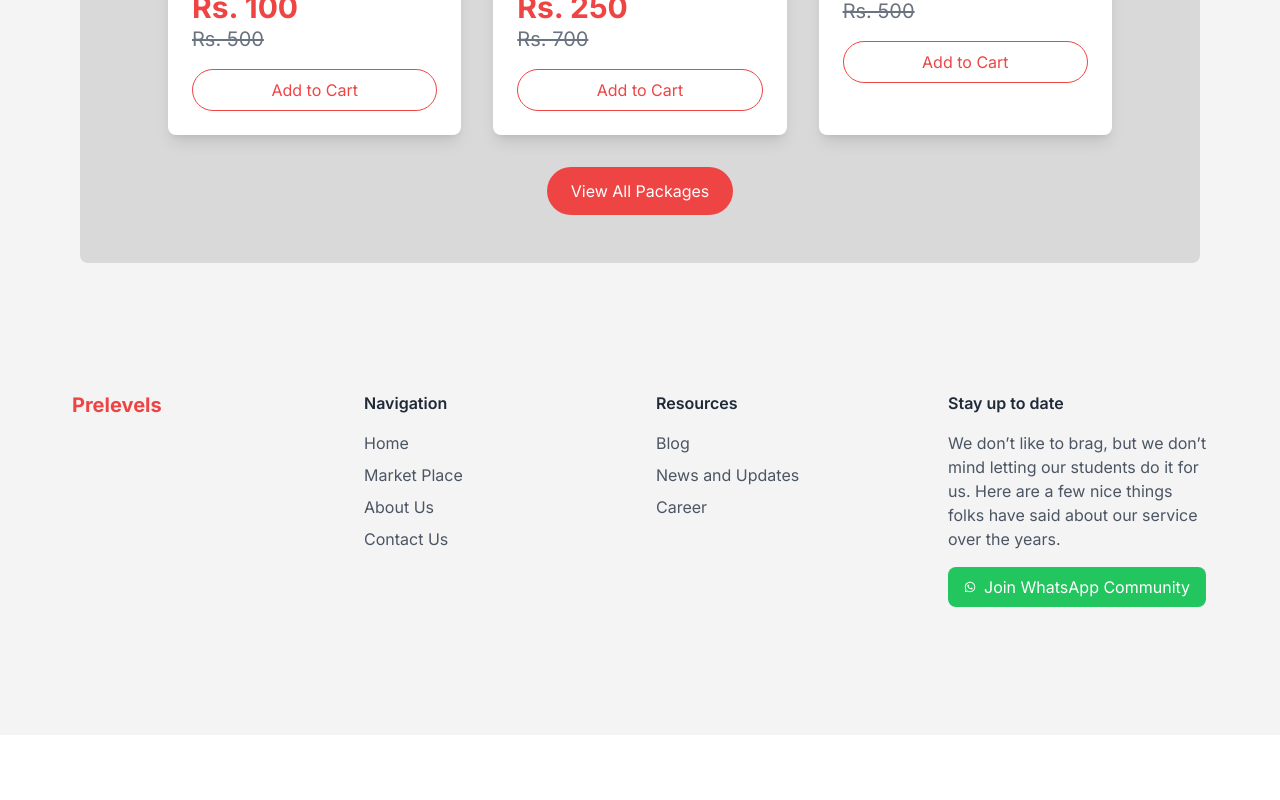
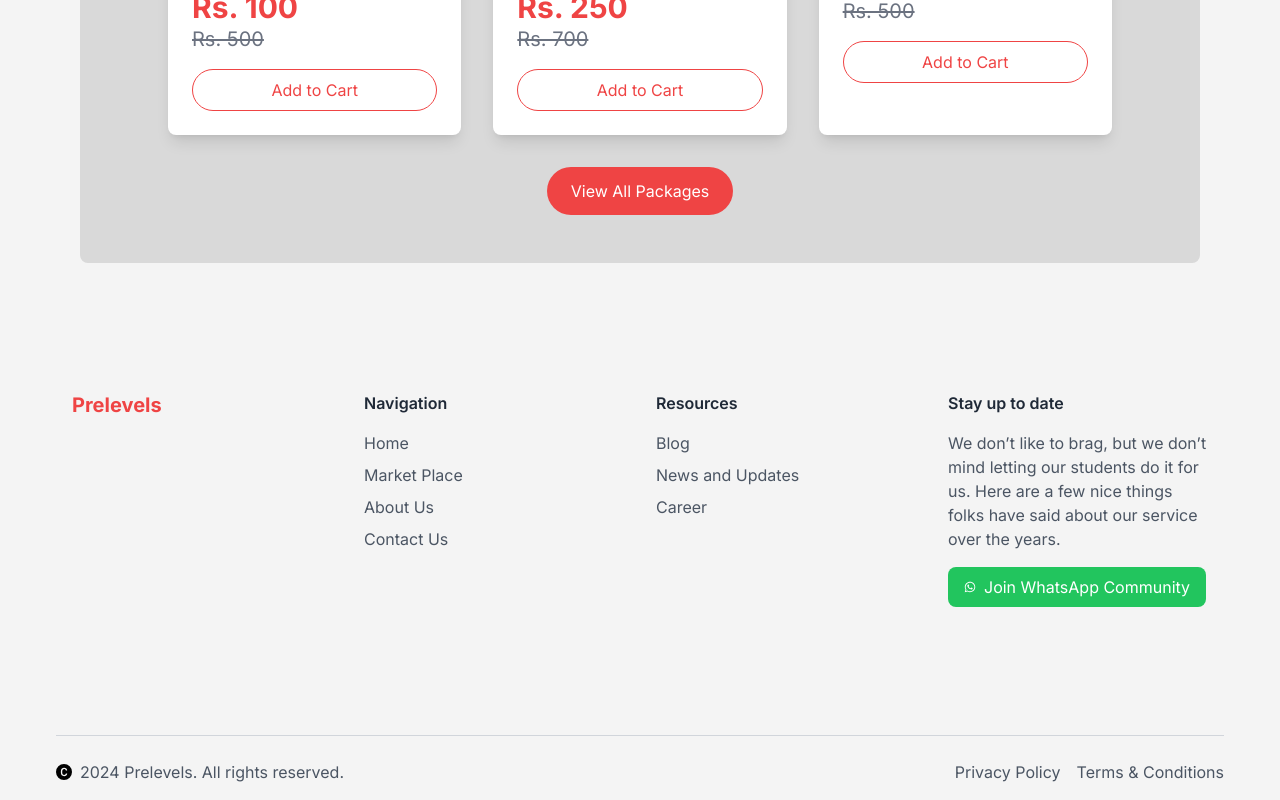
Before and after one commit to Abdullah9202/prelevels, a Next.js app in the folder client/: page / in a window 1280 px wide. Shown: the part 2506-3306 px from the top of the page. Before the commit the page ends 3241 px from the top, so only its background shows below. Built offline with nearby package versions, Linux system fonts and the light colour scheme.

Commit message:
feat:below footer done and first page done

```diff
--- a/client/src/app/page.tsx
+++ b/client/src/app/page.tsx
@@ -8,6 +8,7 @@ import TestimonialsSection from "@/components/main/teatimonials";
 import ServicesSection from "@/components/main/servicessection";
 import PricingSection from "@/components/main/pricingsection";
 import Footer from "@/components/main/footer";
+import Belowfooter from "@/components/main/belowfooter";
 
 export default function Home() {
   return (
@@ -22,6 +23,7 @@ export default function Home() {
         <ServicesSection/>
         <PricingSection/>
         <Footer/>
+        <Belowfooter/>
       </div>
 
     </div>
--- a/client/src/components/main/belowfooter.tsx
+++ b/client/src/components/main/belowfooter.tsx
@@ -0,0 +1,34 @@
+import React from 'react';
+
+export default function Belowfooter() {
+  return (
+    <section className='px-14 pb-4'>
+      {/* Horizontal Line */}
+      <hr className='border-gray-300 w-full mb-6' />
+
+      {/* Footer Content */}
+      <div className='flex items-center justify-between'>
+        {/* Left Side: Copyright Icon and Text */}
+        <div className='flex items-center space-x-2'>
+          <svg
+            xmlns="http://www.w3.org/2000/svg"
+            width="16"
+            height="16"
+            fill="black"
+            className="bi bi-c-circle-fill"
+            viewBox="0 0 16 16"
+          >
+            <path d="M16 8A8 8 0 1 1 0 8a8 8 0 0 1 16 0M8.146 4.992c.961 0 1.641.633 1.729 1.512h1.295v-.088c-.094-1.518-1.348-2.572-3.03-2.572-2.068 0-3.269 1.377-3.269 3.638v1.073c0 2.267 1.178 3.603 3.27 3.603 1.675 0 2.93-1.02 3.029-2.467v-.093H9.875c-.088.832-.75 1.418-1.729 1.418-1.224 0-1.927-.891-1.927-2.461v-1.06c0-1.583.715-2.503 1.927-2.503"/>
+          </svg>
+          <span className="text-gray-600">2024 Prelevels. All rights reserved.</span>
+        </div>
+
+        {/* Right Side: Privacy Policy and Terms */}
+        <div className='flex space-x-4'>
+          <a href="#" className="text-gray-600 hover:text-red-500">Privacy Policy</a>
+          <a href="#" className="text-gray-600 hover:text-red-500">Terms & Conditions</a>
+        </div>
+      </div>
+    </section>
+  );
+}
```
